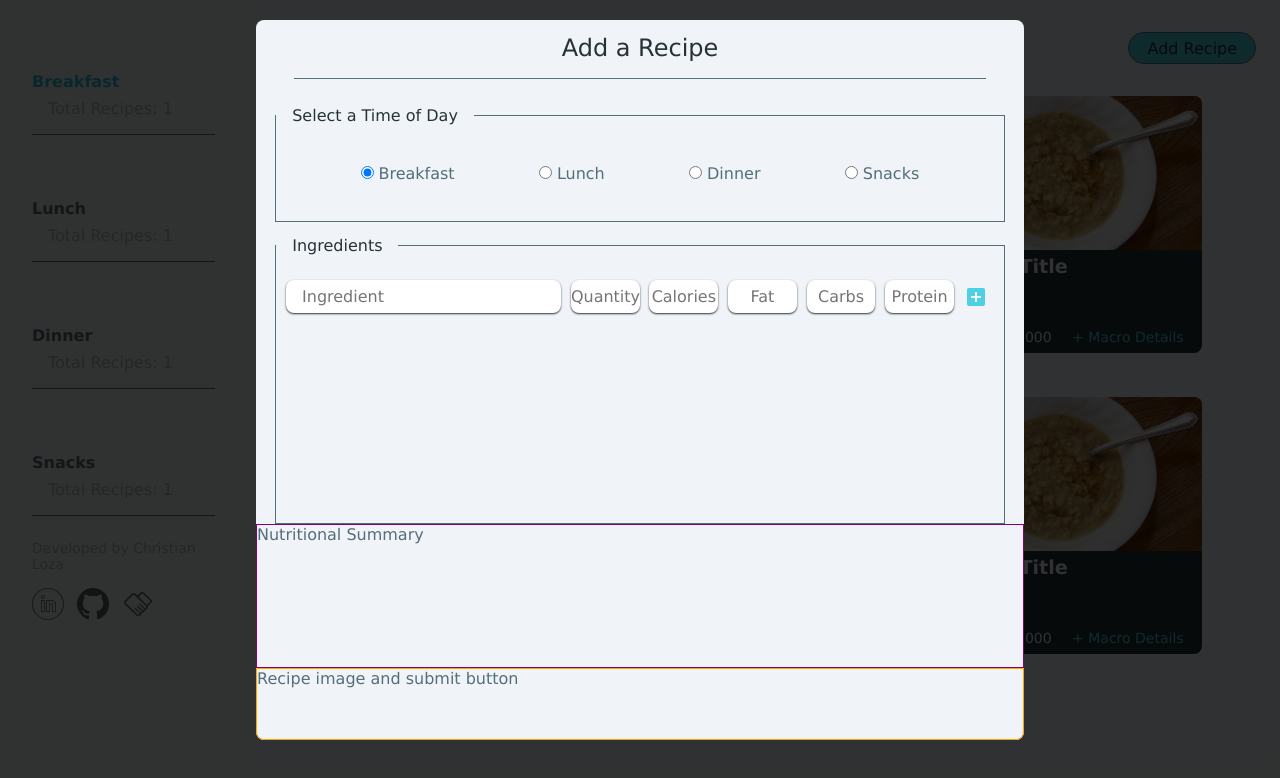
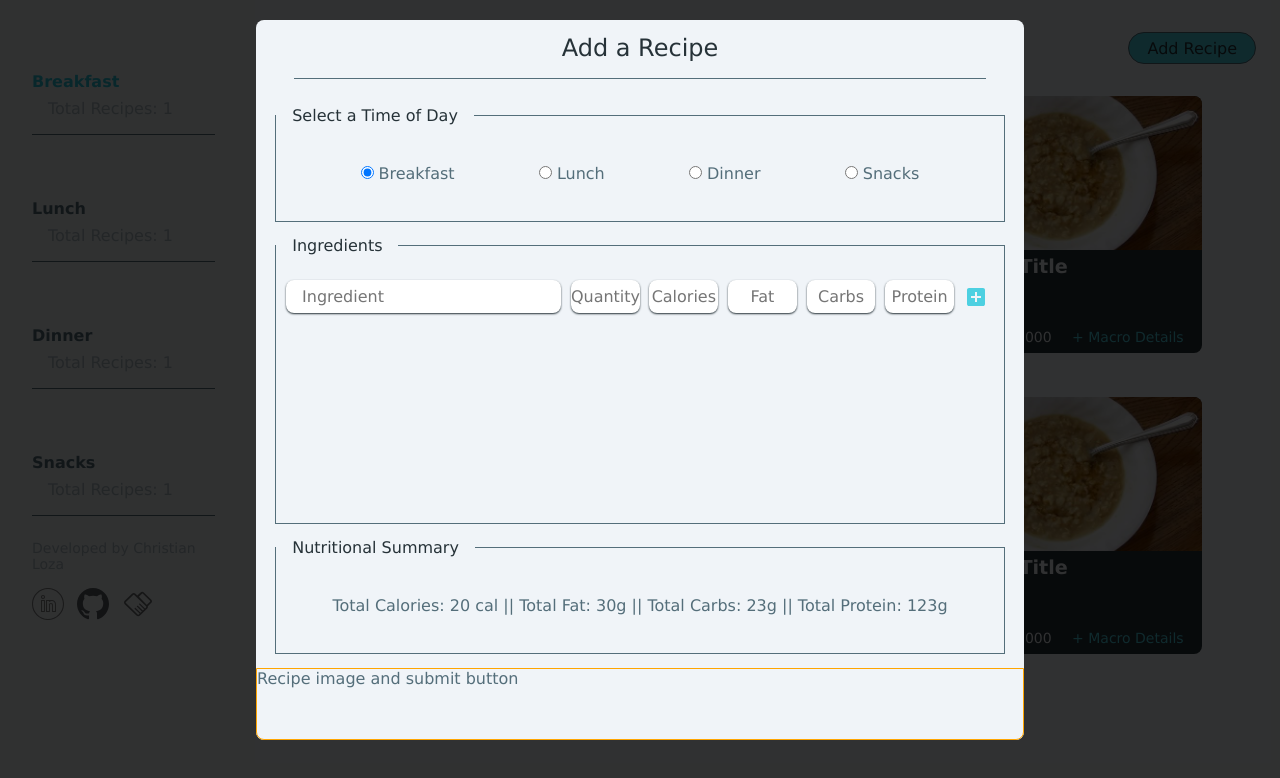
Before and after one commit to Chris-Loza/recipe-book, a React (Vite) app: page / in a window 1280 px wide. Both pictures are taken after a click on the element "Add Recipe". Shown: the top 778 px of the page. Built offline with nearby package versions, Linux system fonts and the light colour scheme.

Commit message:
added Nutritional Summary fieldset

```diff
--- a/src/Components/AddRecipe/AddRecipeModal.jsx
+++ b/src/Components/AddRecipe/AddRecipeModal.jsx
@@ -110,8 +110,16 @@ const AddRecipeModal = ({ showModal, setShowModal }) => {
               <div className="ingredients">
                 {ingredients.ingredientArray.map((ingredient, index) => (
                   <div className="ingredient" key={index}>
-                    <img src="../../../images/RemoveIconRed.svg" alt="Remove Icon" />
-                    <p>Ingredient Name: {ingredient.ingredient}</p>
+                    <img
+                      src="../../../images/RemoveIconRed.svg"
+                      alt="Remove Icon"
+                    />
+                    <p>
+                      Ingredient Name: {ingredient.ingredient} || Quantity:{" "}
+                      {ingredient.quantity}g || Calories: {ingredient.calories}{" "}
+                      cal || Fat: {ingredient.fat}g || Carbs: {ingredient.carbs}
+                      g || Protein: {ingredient.protein}g ||
+                    </p>
                   </div>
                 ))}
               </div>
@@ -162,7 +170,17 @@ const AddRecipeModal = ({ showModal, setShowModal }) => {
               </div>
             </fieldset>
           </div>
-          <div className="nutritionSummary">Nutritional Summary</div>
+          <div className="nutritionSummary">
+            <fieldset className="nutritionFieldSet">
+              <legend>Nutritional Summary</legend>
+              <div className="totalMacros">
+                <p>
+                  Total Calories: 20 cal || Total Fat: 30g || Total Carbs: 23g
+                  || Total Protein: 123g
+                </p>
+              </div>
+            </fieldset>
+          </div>
           <div className="recipeImgSubmit">Recipe image and submit button</div>
         </div>
       </div>
--- a/src/Components/AddRecipe/addRecipeModal.css
+++ b/src/Components/AddRecipe/addRecipeModal.css
@@ -173,8 +173,32 @@
         }
 
         .nutritionSummary {
-            border: 1px solid purple;
+            display: flex;
+            justify-content: center;
+            align-items: center;
             height: 20%;
+
+            .nutritionFieldSet {
+                border: 1px solid #546E7A;
+                display: flex;
+                flex-direction: column;
+                justify-content: center;
+                align-items: center;
+                width: 95%;
+                height: 80%;
+
+                legend {
+                    color: #263238;
+                    padding-left: 1rem;
+                    padding-right: 1rem;
+                }
+
+                .totalMacros {
+                    display: flex;
+                    align-items: center;
+                    justify-content: center;
+                }
+            }
         }
 
         .recipeImgSubmit {
```
